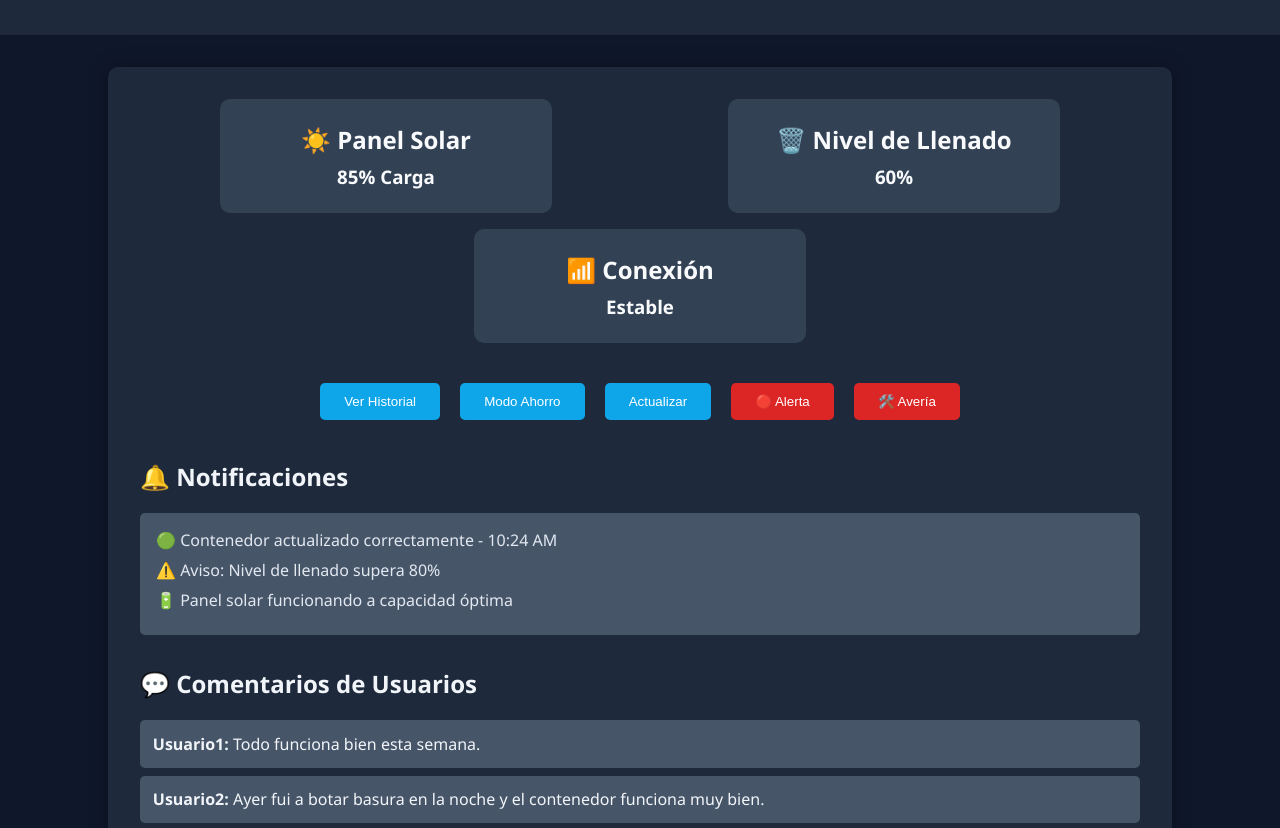
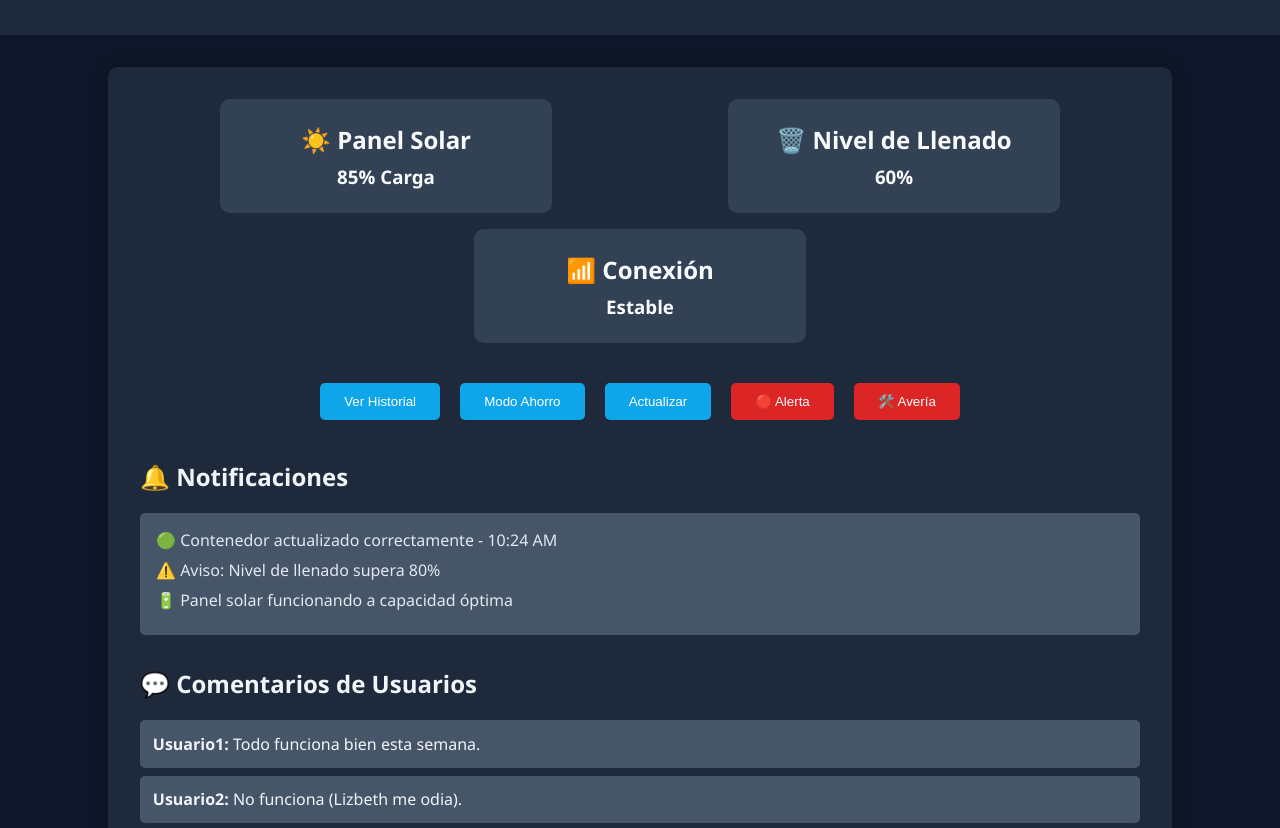
Before and after one commit to Anpleth/contenedor-de-basura, a plain HTML site: page Index.html in a window 1280 px wide. Shown: the part 83-911 px from the top of the page. Drawn offline with nearby package versions, Linux system fonts and the light colour scheme.

Commit message:
Update Index.html

```diff
--- a/Index.html
+++ b/Index.html
@@ -151,7 +151,7 @@
     <div class="comentarios">
       <h2>💬 Comentarios de Usuarios</h2>
       <div class="comentario-usuario"><strong>Usuario1:</strong> Todo funciona bien esta semana.</div>
-      <div class="comentario-usuario"><strong>Usuario2:</strong> Ayer fui a botar basura en la noche y el contenedor funciona muy bien.</div>
+      <div class="comentario-usuario"><strong>Usuario2:</strong> No funciona (Lizbeth me odia).</div>
       <textarea placeholder="Escribe tu comentario aquí..."></textarea>
       <button>Enviar Comentario</button>
     </div>
```
